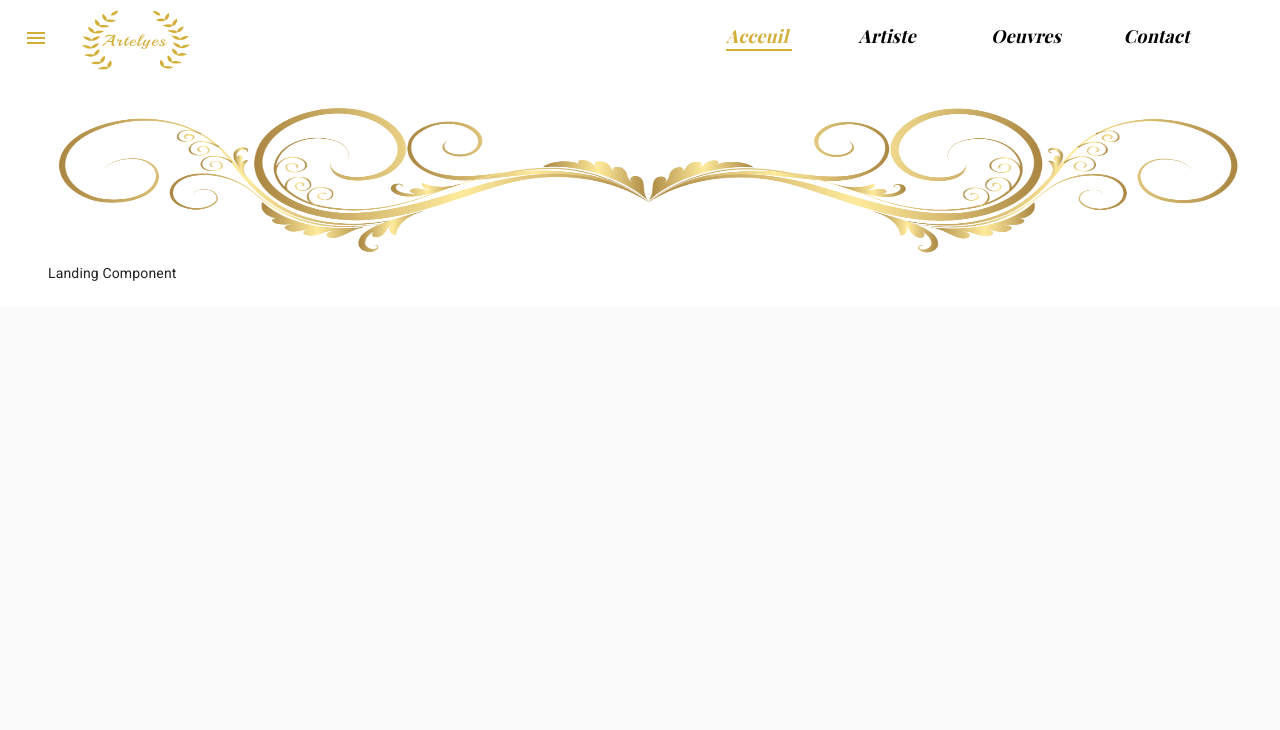
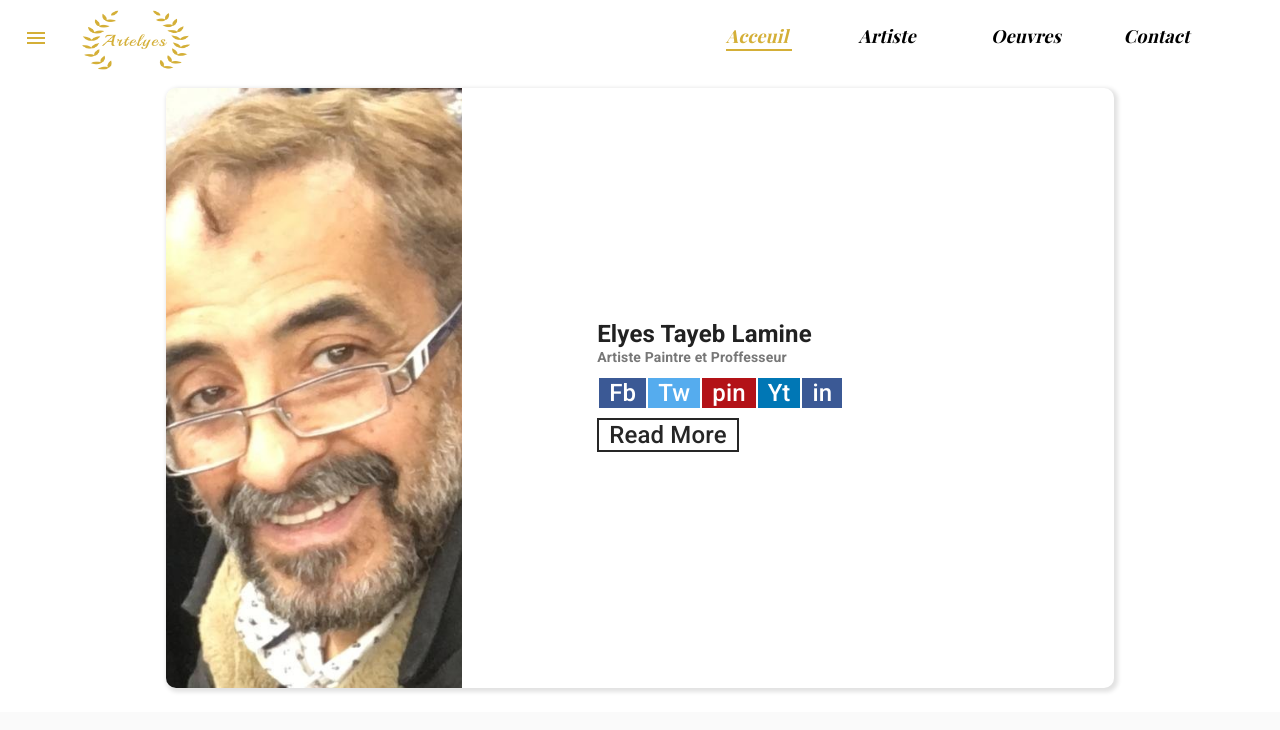
Before and after one commit to TadjerouniMohamedAdel/artelyes, a React (Create React App) app: page / in a window 1280 px wide. Shown: the top 730 px of the page. Built offline with nearby package versions, Linux system fonts and the light colour scheme; a web font is replaced by a local one.

Commit message:
landing statble

```diff
--- a/src/Components/Artist.js
+++ b/src/Components/Artist.js
@@ -1,11 +1,14 @@
 import React, { Component } from 'react'
 import './Artist.css'
-import { elyes1, artist1, underline, artist2 } from '../Images'
+import { elyes1, artist1, underline, artist2, top } from '../Images'
 import { Paper } from '@material-ui/core'
 export default class Artist extends Component {
     render() {
         return (
             <div >
+                <div style={{flex:1,textAlign:"center",marginTop:20}}>
+              <img src={top} style={{textAlign:"center"}} width={1200} height={150}/>
+            </div>
                 <h3 className="profile-section-title">
                     Elyes Taib Lamine<br/>
                     <img src={underline}  style={{marginTop:-10}} width={350} height={50}/>
--- a/src/Components/Contacts.js
+++ b/src/Components/Contacts.js
@@ -1,10 +1,13 @@
 import React, { Component } from 'react'
-import { underline } from '../Images'
+import { underline, top } from '../Images'
 
 export default class Contacts extends Component {
     render() {
         return (
             <div>
+                <div style={{flex:1,textAlign:"center",marginTop:20}}>
+              <img src={top} style={{textAlign:"center"}} width={1200} height={150}/>
+            </div>
                  <h3 className="profile-section-title">
                     contacts<br/>
                     <img src={underline}  style={{marginTop:-10}} width={350} height={50}/>
--- /dev/null
+++ b/src/Components/Landing.css
@@ -0,0 +1,94 @@
+.personal-container-1{
+    width:80%;
+    min-height:  600px;
+    /* background: rgb(248, 248, 248); */
+    box-shadow: 2px 2px 4px 2px #e2e2e2;
+    /* box-shadow: ; */
+    display:flex;
+    flex-wrap: wrap;
+    border-radius: 10px 10px 10px 10px;
+}
+.personal-card-1{
+    position: relative;
+    width:calc(80% - 20px);
+    min-height: 300px;
+    /* margin:10px; */
+    box-sizing: border-box;
+}
+.personal-card-1 .imgBx{
+    position: absolute;
+    width:50%;
+    height: 100%;
+}
+.personal-card-1 .imgBx img{
+    position: absolute;
+    top:0;
+    left:0;
+    width: 80%;
+    height: 100%;
+    border-radius: 10px 0px 0px 10px;
+    object-fit: cover;
+}
+
+.personal-card-1 .personal-details-1{
+    position:absolute;
+    right: 0;
+    width:50%;
+    height: 100%;
+    box-sizing: border-box;
+    display: flex;
+    justify-content: center;
+    align-items: center;
+}
+
+.personal-card-1 .personal-details-1 .personal-content-1{
+    padding:20px;
+    box-sizing: border-box;
+    display: flex;
+}
+.personal-card-1 .personal-details-1 .personal-content-1 h2{
+    margin:0;
+    padding:0;
+    font-size: 24px;
+    line-height: 0.85em;
+    font-weight:600
+}
+.personal-card-1 .personal-details-1 .personal-content-1 h2 span{
+    font-size:14px;
+    color: #777;
+}
+.personal-card-1 .personal-details-1 .personal-content-1 ul{
+    margin: 0;
+    padding: 0;
+    display: flex;
+}
+.personal-card-1 .personal-details-1 .personal-content-1 ul li{
+    list-style: none;
+    margin-left: 2px;
+}
+.personal-card-1 .personal-details-1 .personal-content-1 ul li a{
+    color:#fff;
+    border:none;
+}
+
+.personal-card-1 .personal-details-1 .personal-content-1 a{
+    display: inline-block;
+    text-decoration: none;
+    padding: 5px 10px;
+    margin-top: 10px;
+    border: 2px solid #262626;
+    color:#262626;
+    font-weight: 500;
+}
+
+.personal-card-1 .personal-details-1 .personal-content-1 a:hover{
+    background: #262626;
+    color:#fff;
+    transition: 0.7s;
+}
+.landing-container{
+    flex: 1;
+    display: flex;
+    flex-direction: column;
+    justify-content: center;
+}
--- a/src/Components/Landing.js
+++ b/src/Components/Landing.js
@@ -1,10 +1,40 @@
 import React, { Component } from 'react'
-
+import './Landing.css'
+import { elyes2, elyes1 } from '../Images'
+import { Paper } from '@material-ui/core'
 export default class Landing extends Component {
     render() {
         return (
-            <div>
-                Landing Component
+            <div className="landing-container" style={{flex:1,flexDirection:"column",justifyContent:"center",alignItems:"center"}}>
+
+               <div className="personal-container-1">
+                   <div className="personal-card-1">
+                       <div className="imgBx">
+                           <img src={elyes1} />
+                        </div>
+                        <div className="personal-details-1">
+                            <div className="personal-content-1">
+                                <h2>
+                                    Elyes Tayeb Lamine <br/>
+                                    <span>
+                                        Artiste Paintre et Proffesseur
+                                    </span>
+                                    <ul>
+                                        <li><a style={{backgroundColor:"#3b5995"}} href="#">Fb</a></li>
+                                        <li><a style={{backgroundColor:"#55acee"}}href="#">Tw</a></li>
+                                        <li><a style={{backgroundColor:"#b31217"}} href="#">pin</a></li>
+                                        <li><a style={{backgroundColor:"#0077b5"}} href="#">Yt</a></li>
+                                        <li><a style={{backgroundColor:"#3b5995"}} href="#">in</a></li>
+                                    </ul>
+                                    <a href="#">
+                                        Read More
+                                    </a>
+                                </h2>
+
+                            </div>
+                        </div>
+                   </div>
+               </div>
             </div>
         )
     }
--- a/src/Components/Projects.js
+++ b/src/Components/Projects.js
@@ -1,7 +1,7 @@
 import React, { Component } from 'react'
 import { Paper, Typography, Button } from '@material-ui/core'
 import './Projects.css'
-import { academie, entreCopines, bastille, demandeMariage, peniche, pontNapoleon, grandOrsay, saintLouis1, saintLouis2, solitaire, notreDame, pontsAmours, promeneur, pecheur, fleursSous, juleVer, plateau, underline } from '../Images'
+import { academie, entreCopines, bastille, demandeMariage, peniche, pontNapoleon, grandOrsay, saintLouis1, saintLouis2, solitaire, notreDame, pontsAmours, promeneur, pecheur, fleursSous, juleVer, plateau, underline, top } from '../Images'
 
 const data=[
     {title:"La demande en mariage",image:demandeMariage,description:"Sint qui sit id irure ipsum qui consectetur nostrud. Tempor aliquip aliquip in veniam commodo deserunt commodo id velit Lorem. Amet cupidatat duis excepteur sunt magna. Consectetur incididunt amet qui anim fugiat sint nulla. Aliqua eiusmod deserunt reprehenderit Lorem excepteur incididunt. Nisi sit reprehenderit ullamco Lorem eiusmod. Anim minim labore minim dolor eu officia."},
@@ -40,6 +40,9 @@ export default class Projects extends Component {
     render() {
         return (
             <div style={{flex:1}}>
+                <div style={{flex:1,textAlign:"center",marginTop:20}}>
+              <img src={top} style={{textAlign:"center"}} width={1200} height={150}/>
+            </div>
                 <h3 className="projects-section-title">Les dernieres oeuvres
                 <br/>
                 <img src={underline} style={{marginTop:-10}} width={350} height={50}/>
--- a/src/Components/TopNavigation.js
+++ b/src/Components/TopNavigation.js
@@ -226,9 +226,7 @@ export default function PersistentDrawerLeft() {
       >
         <div className={classes.drawerHeader} />
         <Container maxWidth={false}>
-            <div style={{flex:1,textAlign:"center",marginTop:20}}>
-              <img src={top} style={{textAlign:"center"}} width={1200} height={150}/>
-            </div>
+
             <Router />
 
 
--- a/src/Images.js
+++ b/src/Images.js
@@ -16,6 +16,8 @@ export const saintLouis1 = require("./Images/saint-louis1.jpg")
 export const saintLouis2 = require("./Images/Saint-Louis.jpg")
 export const solitaire = require("./Images/solitaire.jpg")
 export const elyes1 = require("./Images/elyes1.jpg")
+export const elyes2 = require("./Images/elyes2.jpg")
+
 export const artist1 = require("./Images/artist1.jpg")
 export const artist2 = require("./Images/artist2.jpg")
 export const artelyesLogo = require("./Images/artelyes_logo.png")
```
Also changed, not shown: src/Images/elyes2.jpg (added).
